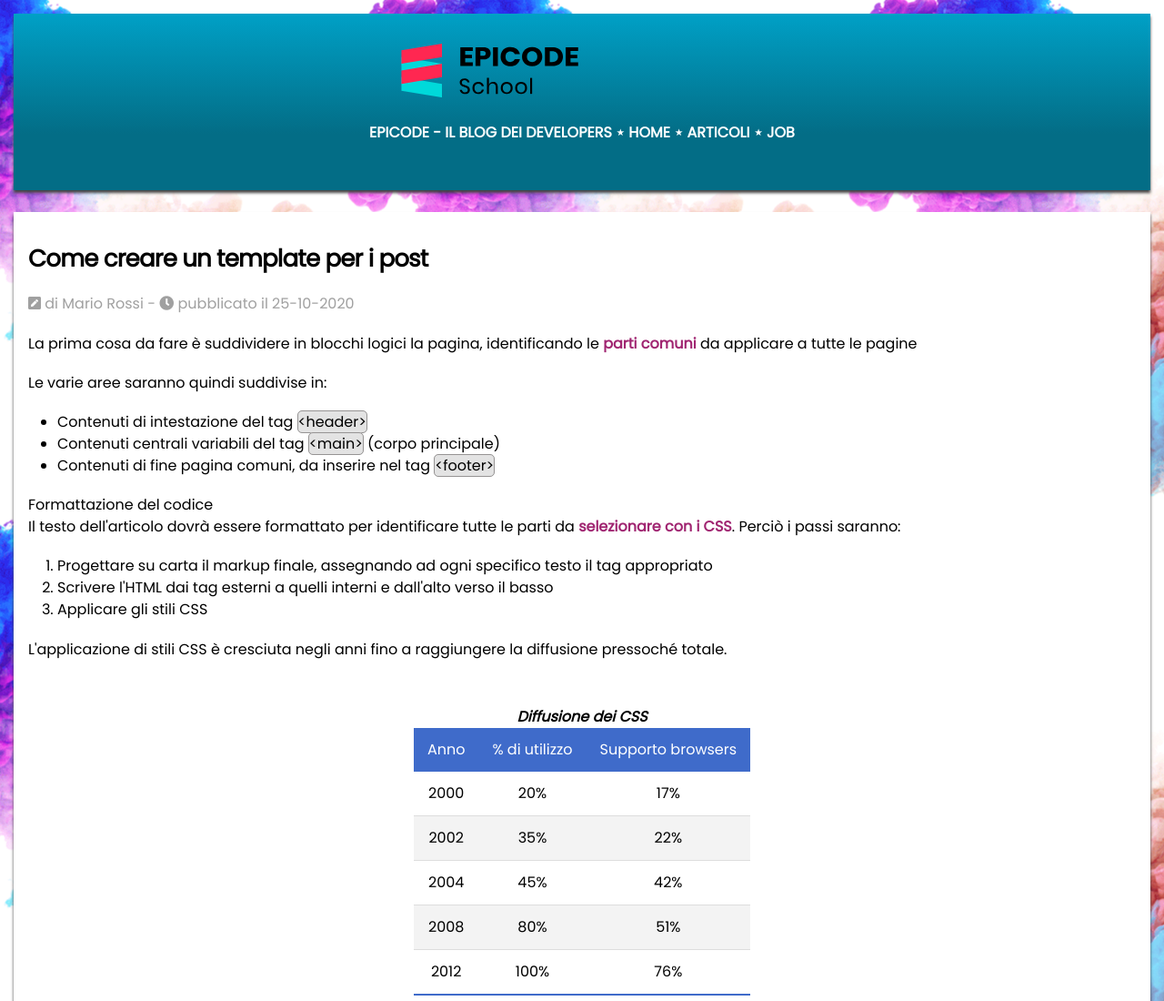
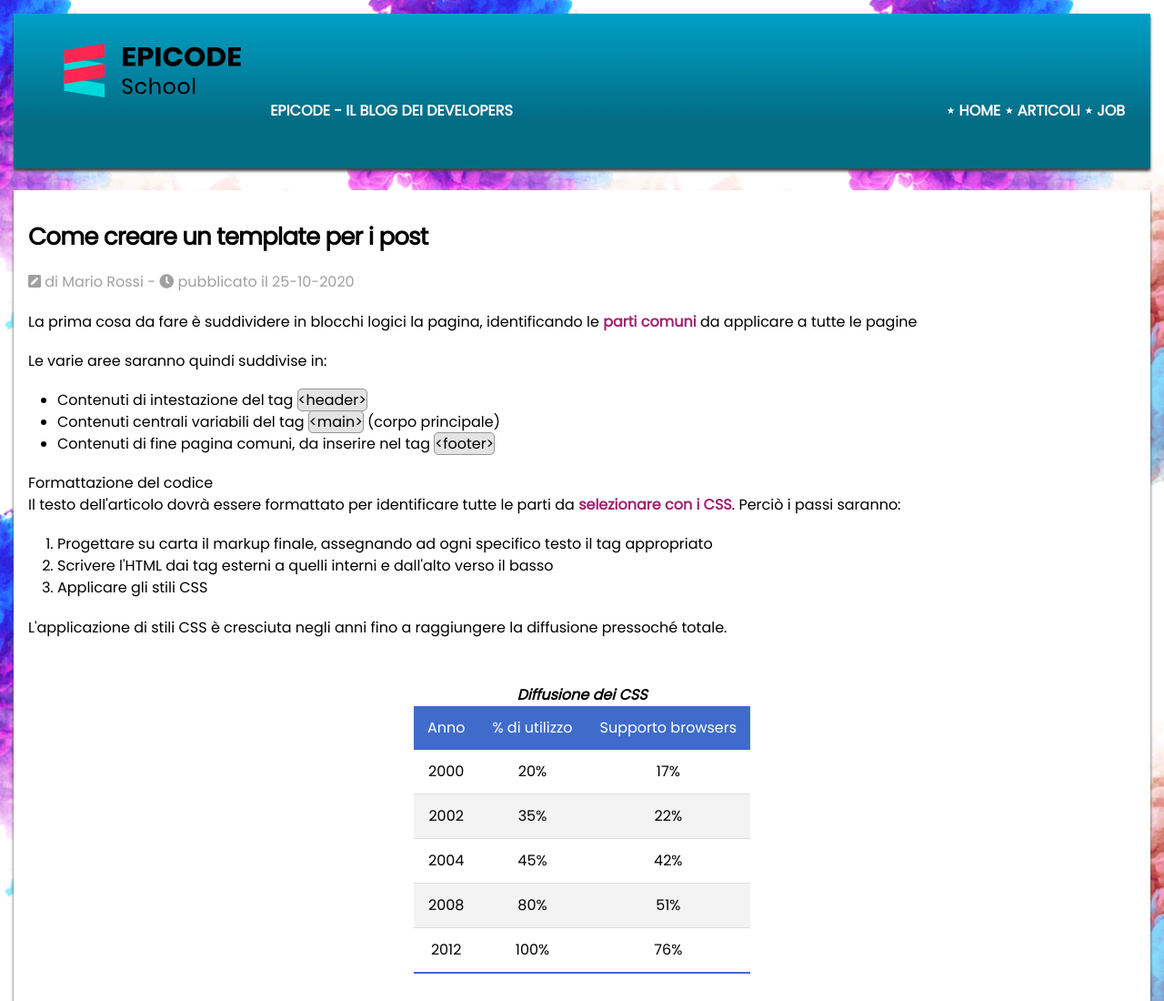
Before and after one commit to Thoran-Kun/U2-W1-D1, a plain HTML site: page index.html in a window 1280 px wide. Shown: the top 1100 px of the page at 91% size. Drawn offline with Linux system fonts and the light colour scheme.

Commit message:
Update style.css

```diff
--- a/assets/css/style.css
+++ b/assets/css/style.css
@@ -221,14 +221,20 @@ footer a {
 
   header div {
     display: inline-block;
+    width: 65%;
+    text-align: start;
   }
-
+  header p {
+    display: inline-block;
+  }
   header img {
     display: inline-block;
     text-align: start;
   }
   header nav {
     display: inline-block;
+    width: 34%;
+    text-align: right;
   }
 
   iframe,
```
